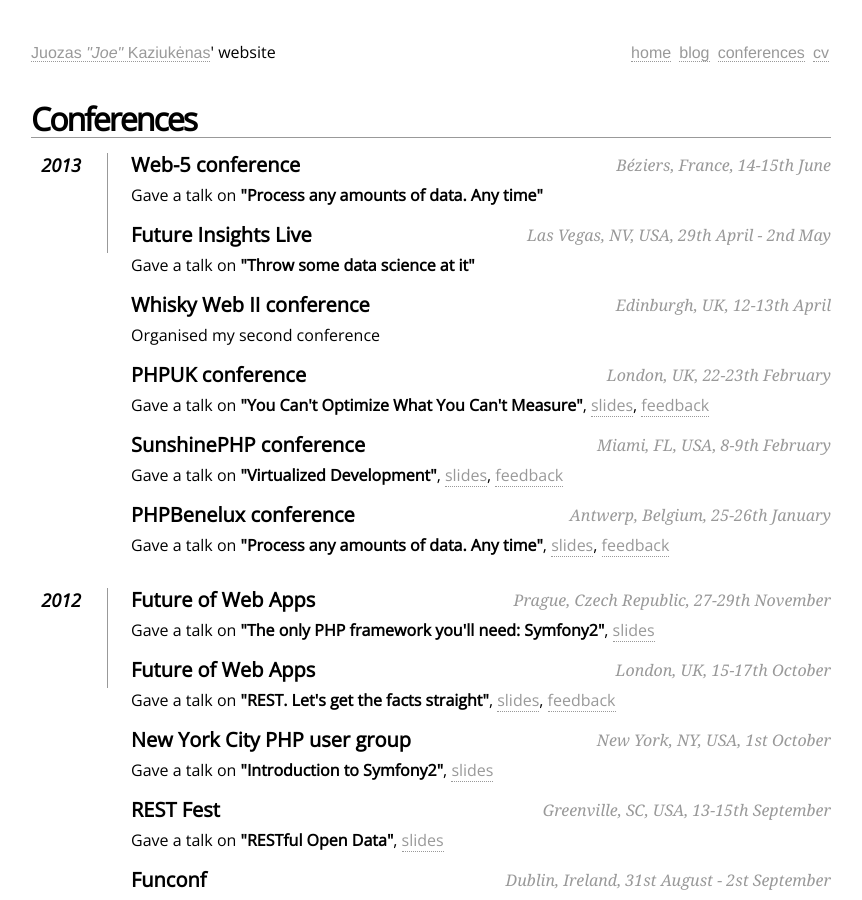
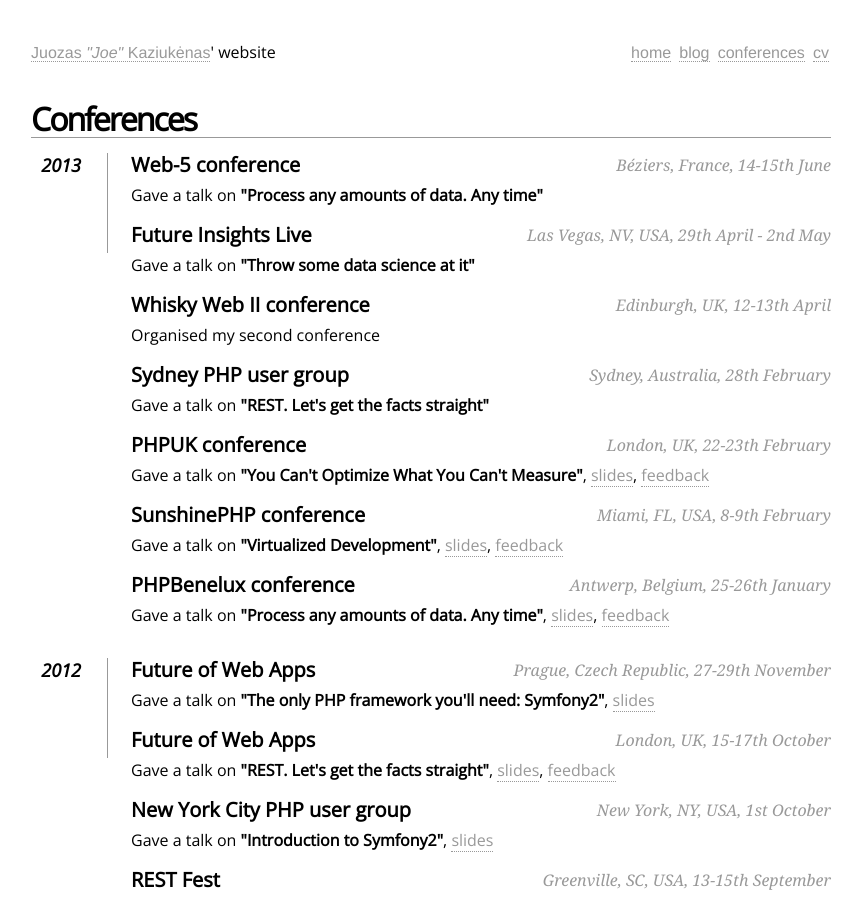
Before and after one commit to juokaz/juokaz.com, a Jekyll site: the page built from conferences.html, in a window 1280 px wide and 900 px high. Shown: the whole window, without its empty margins (209-1071 px from the left). Built offline with Jekyll 4.4.1, drawn with Linux system fonts in a browser that asks for light colours.

Commit message:
Added sydney php user group

```diff
--- a/_config.yml
+++ b/_config.yml
@@ -18,6 +18,11 @@
       location: Edinburgh, UK
       date: 12-13th April
       info: Organised my second conference
+    - title: Sydney PHP user group
+      location: Sydney, Australia
+      date: 28th February
+      spoken:
+          - title: "REST. Let's get the facts straight"
     - title: PHPUK conference
       location: London, UK
       date: 22-23th February
```
